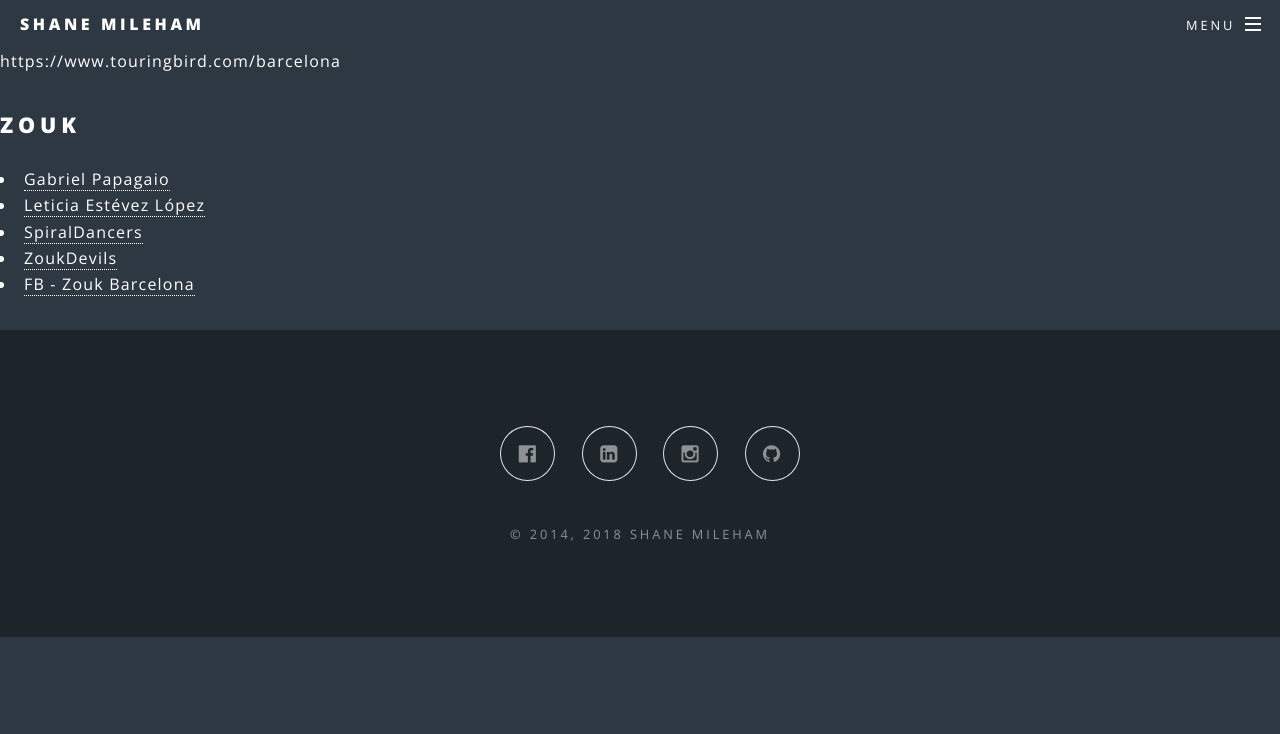
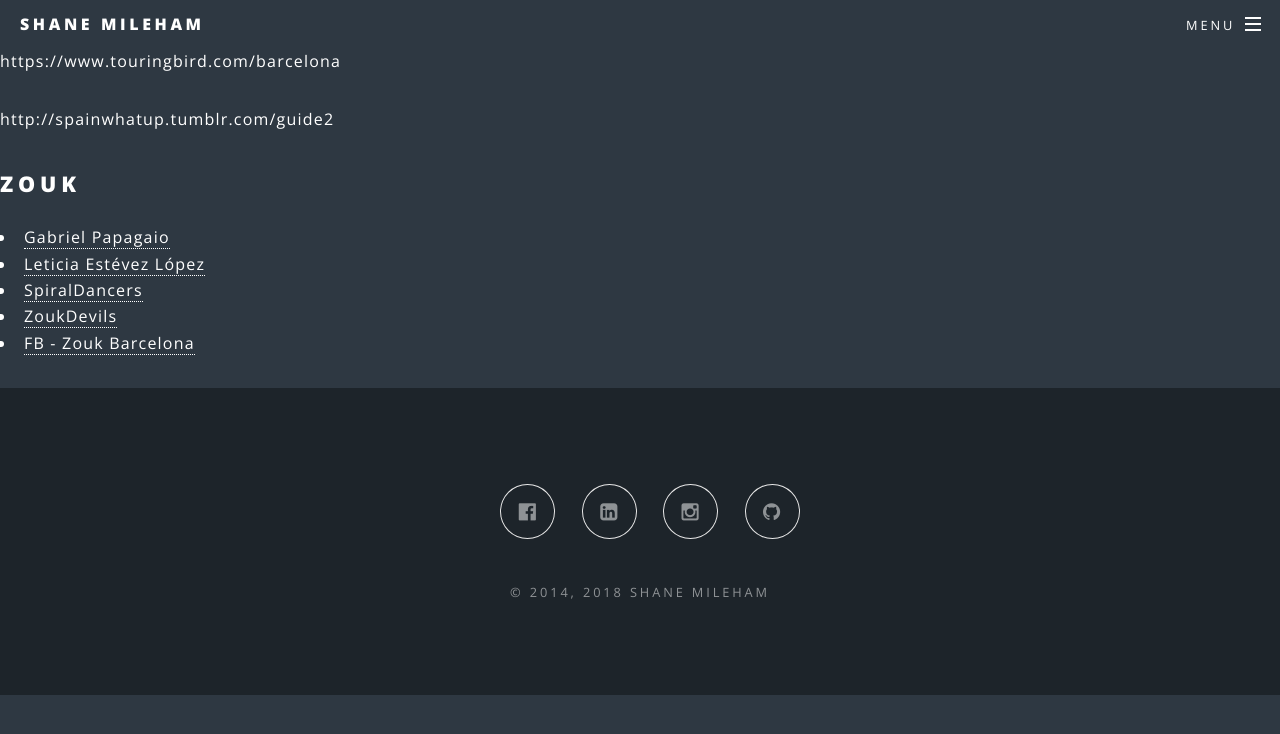
Before and after one commit to shanemileham/shanemileham.github.io, a Jekyll site: the page built from _kb/travel/barcelona.md, in a window 1280 px wide. Shown: the top 734 px of the page. Built offline with Jekyll 4.4.1, drawn with Linux system fonts in a browser that asks for light colours; comment, search, counter and statistics services are not loaded; some of the changed lines change nothing that is shown.

Commit message:
Added spain guide

```diff
--- a/_kb/travel/barcelona.md
+++ b/_kb/travel/barcelona.md
@@ -3,6 +3,8 @@ title: Barcelona
 ---
 
 https://www.touringbird.com/barcelona
+
+http://spainwhatup.tumblr.com/guide2
 
 ## Zouk
 - [Gabriel Papagaio](https://www.facebook.com/gabriel.papagaio.lambada.zouk)
```
